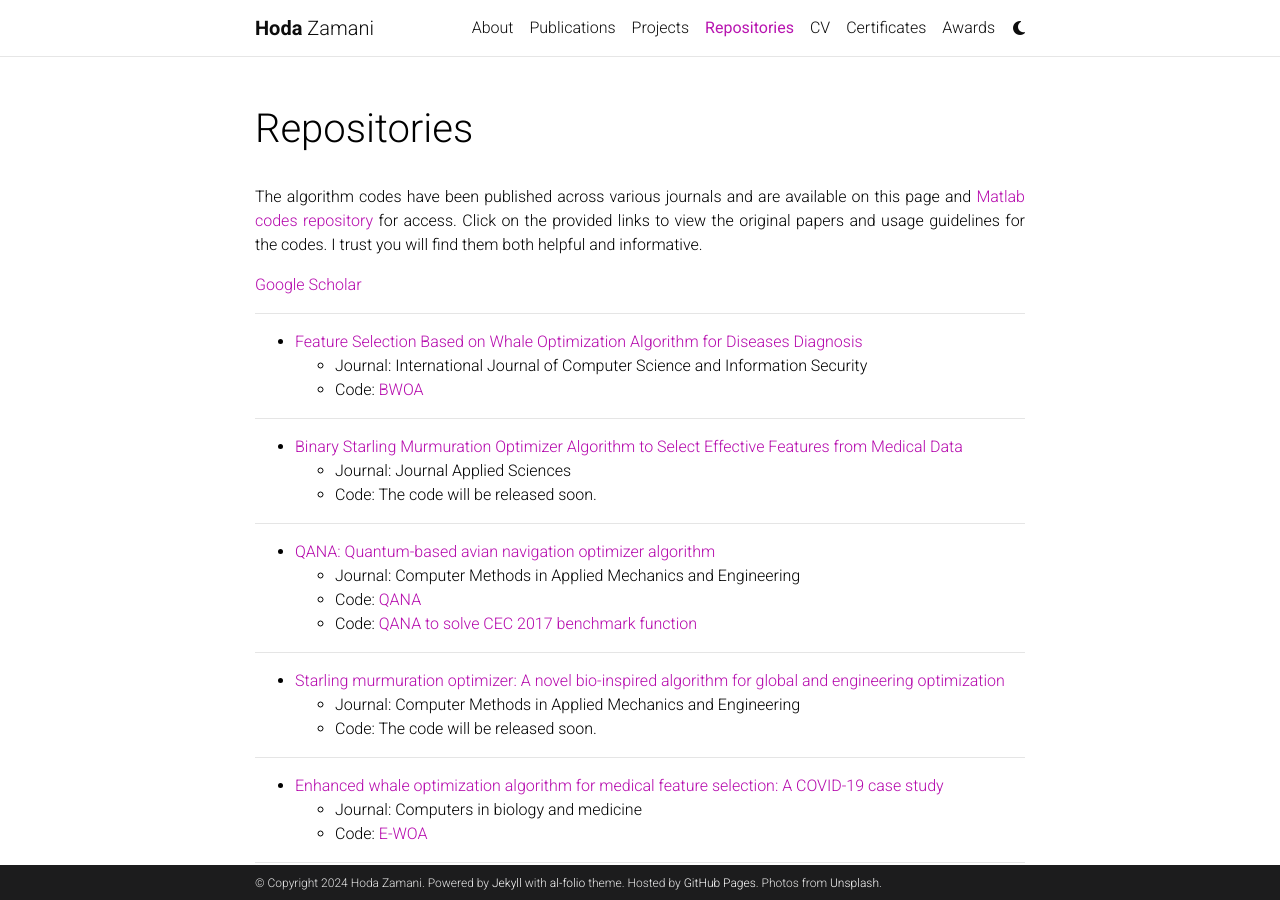
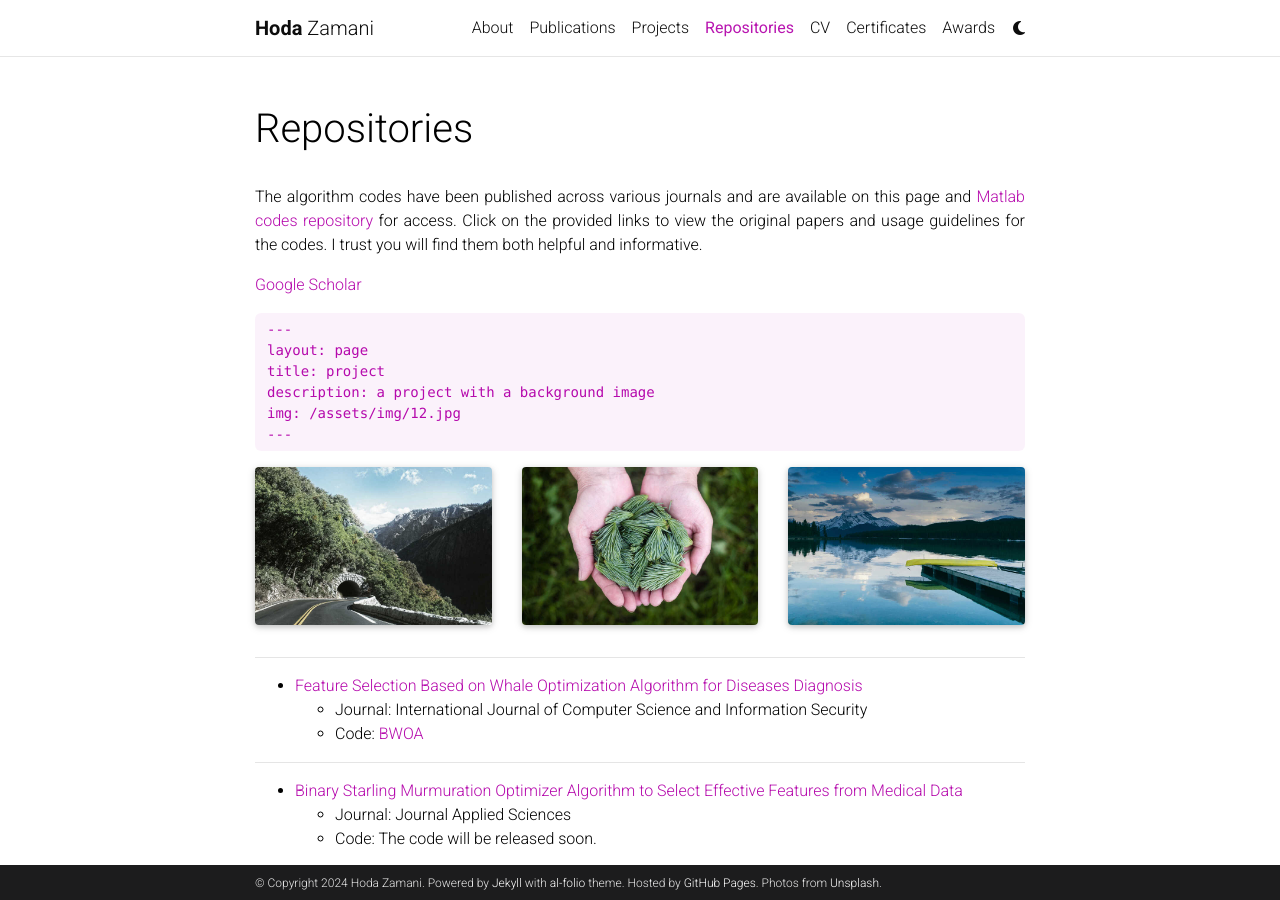
Before and after one commit to HodaZamani/HodaZamani.github.io, a Jekyll site: the page built from _pages/repositories.md, in a window 1280 px wide and 900 px high. Built offline with Jekyll 4.4.1, drawn with Linux system fonts in a browser that asks for light colours; full-size pictures stand in for the smaller copies a plugin makes; comment, search, counter and statistics services are not loaded; a style sheet for code colours, icons or effects is not loaded.

Commit message:
Update repositories.md

```diff
--- a/_pages/repositories.md
+++ b/_pages/repositories.md
@@ -6,6 +6,27 @@
 nav_order: 4
 ---
 <p align="justify">The algorithm codes have been published across various journals and are available on this page and <a href="https://github.com/HodaZamani/Matlab-Codes">Matlab codes repository</a> for access. Click on the provided links to view the original papers and usage guidelines for the codes. I trust you will find them both helpful and informative.</P> <a href="https://scholar.google.com/citations?user=bpZOZWsAAAAJ&hl=en">Google Scholar</a>
+
+
+    ---
+    layout: page
+    title: project
+    description: a project with a background image
+    img: /assets/img/12.jpg
+    ---
+
+<div class="row">
+    <div class="col-sm mt-3 mt-md-0">
+        {% include figure.html path="assets/img/1.jpg" title="example image" class="img-fluid rounded z-depth-1" %}
+    </div>
+    <div class="col-sm mt-3 mt-md-0">
+        {% include figure.html path="assets/img/3.jpg" title="example image" class="img-fluid rounded z-depth-1" %}
+    </div>
+    <div class="col-sm mt-3 mt-md-0">
+        {% include figure.html path="assets/img/5.jpg" title="example image" class="img-fluid rounded z-depth-1" %}
+    </div>
+</div>
+
 
 ---
 - [Feature Selection Based on Whale Optimization Algorithm for Diseases Diagnosis](https://d1wqtxts1xzle7.cloudfront.net/51133098/130_Paper_310716206_IJCSIS_Camera_Ready_pp._1243-1247-libre.pdf?1483206167=&response-content-disposition=inline%3B+filename%3DFeature_Selection_Based_on_Whale_Optimiz.pdf&Expires=1712406745&Signature=LxQOwZHAkvZ6PWqac8m~PcXz6UL7Z35HtayOYh0Wp9QfROaaHhbnrJR00r6KtoUt-hcLeJ3OxQ8ol-vswQRlsFYLR3dZYWaifPWtuqnnGc515LZO82FmkM7VpmhkyPgGjdWRIPK2nLbvxmIRo9k1tLojzVZqpjVNVJetJq328bR0eQ52jBBIln0h4AxZRuVxdZGP3red9jfwZpAg5TVpEiu0VVU~WkCTgwhPlo3aKs9kM5XS-bkgtmqHd9YE2eZYRft76WFD2aK9ts4QBZb1tOn3~NB8dM3xWgcHG4hf08RmvfiFI-~CPtqr2VR-a4w~G77-thbEKiCmkQdRbT-erQ__&Key-Pair-Id=APKAJLOHF5GGSLRBV4ZA)
```
